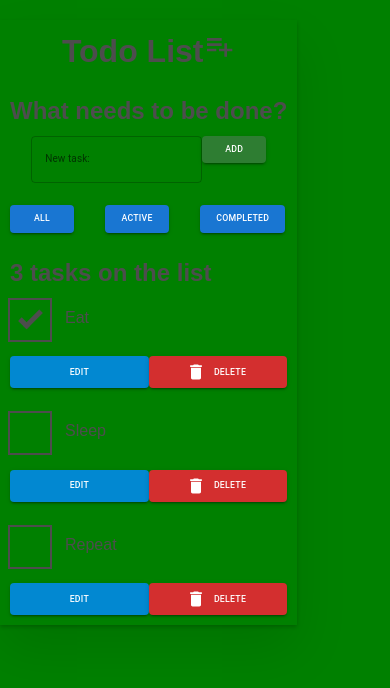
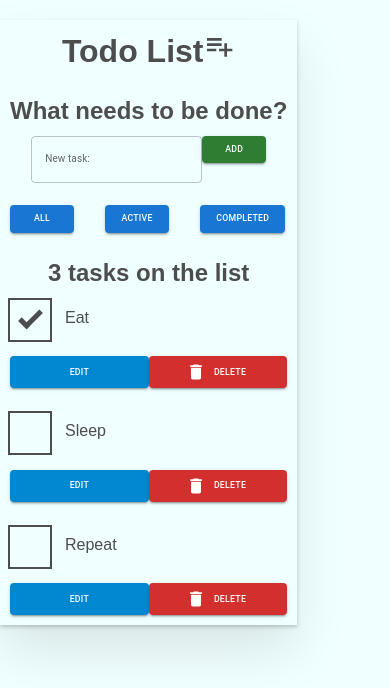
Before and after one commit to LinusErikNilsson/React-Todo-App, a React (Create React App) app: page / in a window 390 px wide. Shown: the top 688 px of the page. Built offline with nearby package versions, Linux system fonts and the light colour scheme.

Commit message:
Corr. H2 position

```diff
--- a/src/App.js
+++ b/src/App.js
@@ -106,7 +106,7 @@ function App(props) {
 
       <div className="todoliststack">
 
-      <h2 id="list-heading"> {taskList.length} tasks on the list {console.log(taskList.length)}
+      <h2 className="header-list-counter" id="list-heading"> {taskList.length} tasks on the list {console.log(taskList.length)}
 
       </h2>
 
--- a/src/index.css
+++ b/src/index.css
@@ -36,7 +36,7 @@
 
 @media (max-width: 540px) {
   body {
-    background-color: green;
+    background-color: azure;
     display: flex;
   }
 }
@@ -90,6 +90,11 @@ body {
 
 /*END RESETS*/
 /* GLOBAL STYLES */
+
+.header-list-counter{
+  text-align: center;
+}
+
 .form-group > input[type="text"] {
   display: inline-block;
   margin-top: 0.4rem;
```
